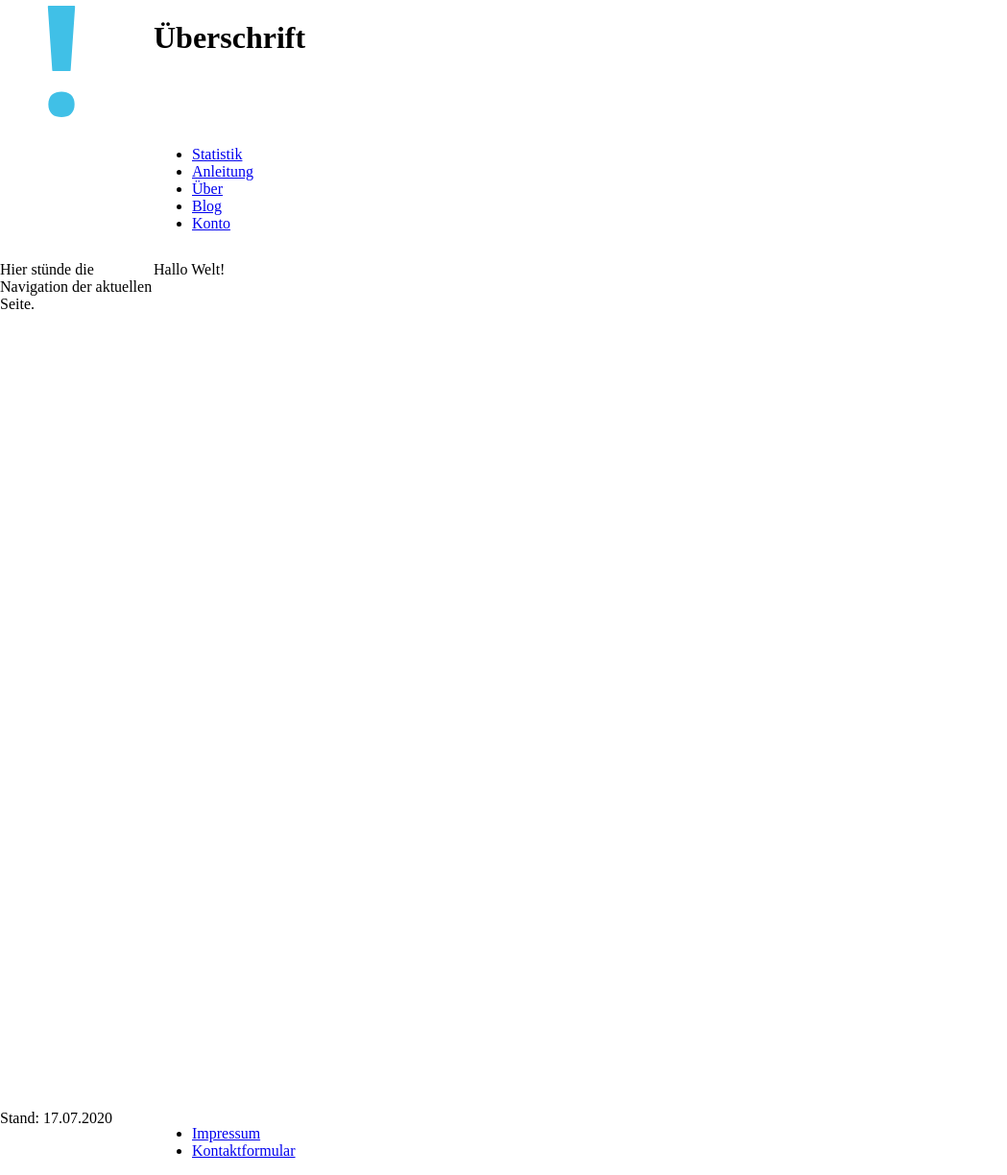
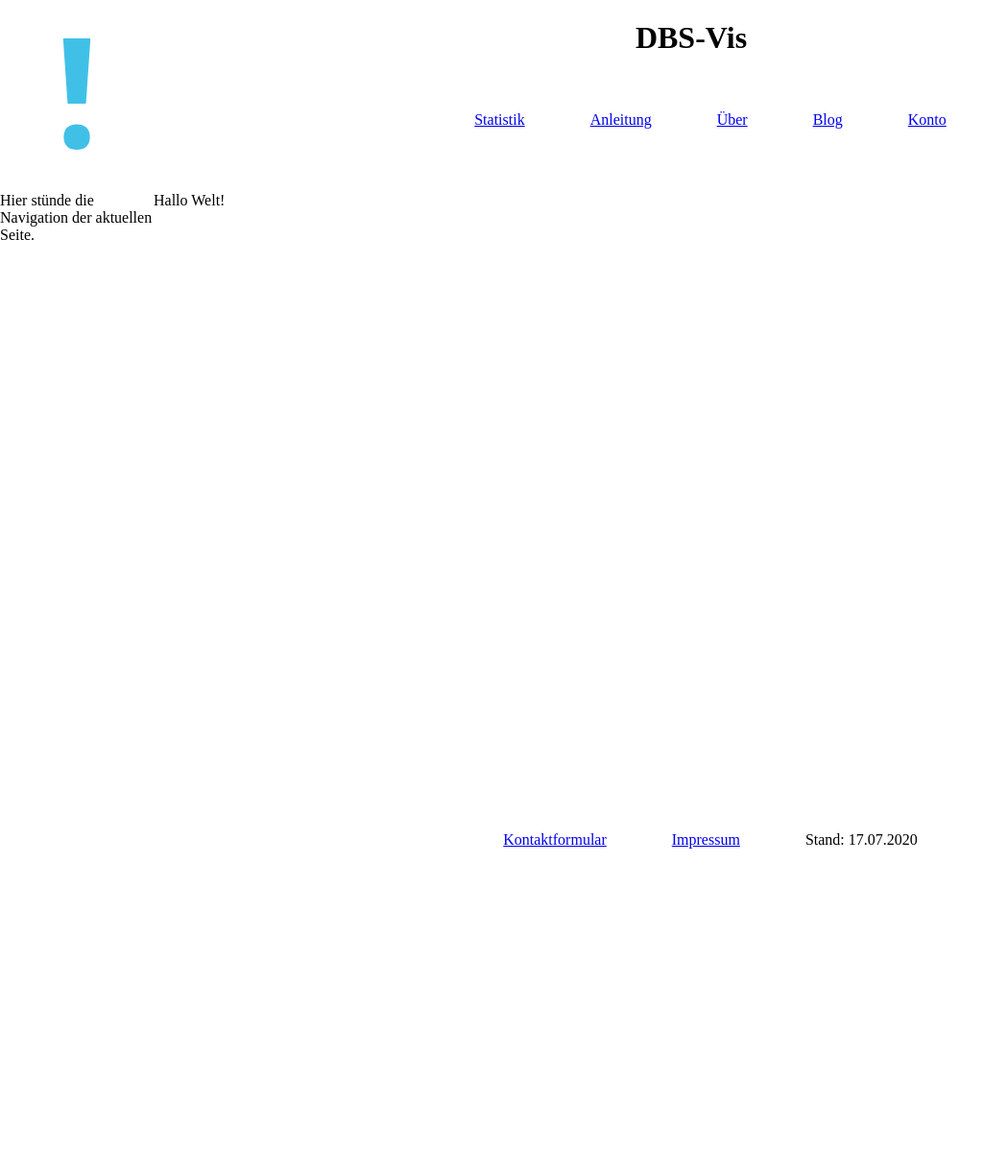
Before and after one commit to dbs-vis/dbs-vis, a PHP site: page / in a window 1280 px wide. Shown: the whole page at 96% size, without its empty margins (0-1049 px from the left). After the commit the page ends 884 px from the top, so only its background shows below. Run offline with PHP 8.4, Linux system fonts and the light colour scheme.

Commit message:
Refine element placing

```diff
--- a/index.html
+++ b/index.html
@@ -11,7 +11,7 @@
 			<a href="index.html" id="logo">
 				<img alt="Logo" src="logo.svg">
 			</a>
-			<h1 id="headline">Überschrift</h1>
+			<h1 id="headline">DBS-Vis</h1>
 		</header>
 		<nav>
 			<ul>
@@ -29,10 +29,12 @@
 			Hallo Welt!
 		</main>
 		<footer>
-			<aside id="status">Stand: 17.07.2020</aside>
+			<aside id="status">
+			</aside>
 			<ul>
+				<li><a href="stop.html">Kontaktformular</a></li>
 				<li><a href="impressum.html">Impressum</a></li>
-				<li><a href="stop.html">Kontaktformular</a></li>
+				<li>Stand: 17.07.2020</li>
 			</ul>
 		</footer>
 	</body>
--- a/stylesheet.css
+++ b/stylesheet.css
@@ -11,10 +11,12 @@ header {
 	display: grid;
 	grid-template-columns: 1fr 7fr;
 	grid-template-rows: 2fr 2fr;
+	text-align: center;
 }
 #logo {
 	grid-column: 1 / 2;
 	grid-row: 1 / 3;
+	margin: auto;
 }
 #headline {
 	grid-column: 2 / 3;
@@ -23,6 +25,13 @@ header {
 nav {
 	grid-column: 2 / 3;
 	grid-row: 2 / 3;
+	text-align: center;
+	vertical-align: middle;
+}
+li {
+	display: inline;
+	list-style-type: none;
+	margin: 2em; /*Bestimmt die Abstände zwischen Navigationspunkten*/
 }
 aside {
 	grid-column: 1 / 2;
@@ -38,8 +47,11 @@ footer {
 	display: grid;
 	grid-template-columns: 1fr 7fr;
 	grid-template-rows: 1fr;
+	vertical-align: middle;
+	text-align: center;
 }
 #status {
 	grid-column: 1 / 2;
 	grid-row: 1 / 2;
+	vertical-align: middle;
 }
```
